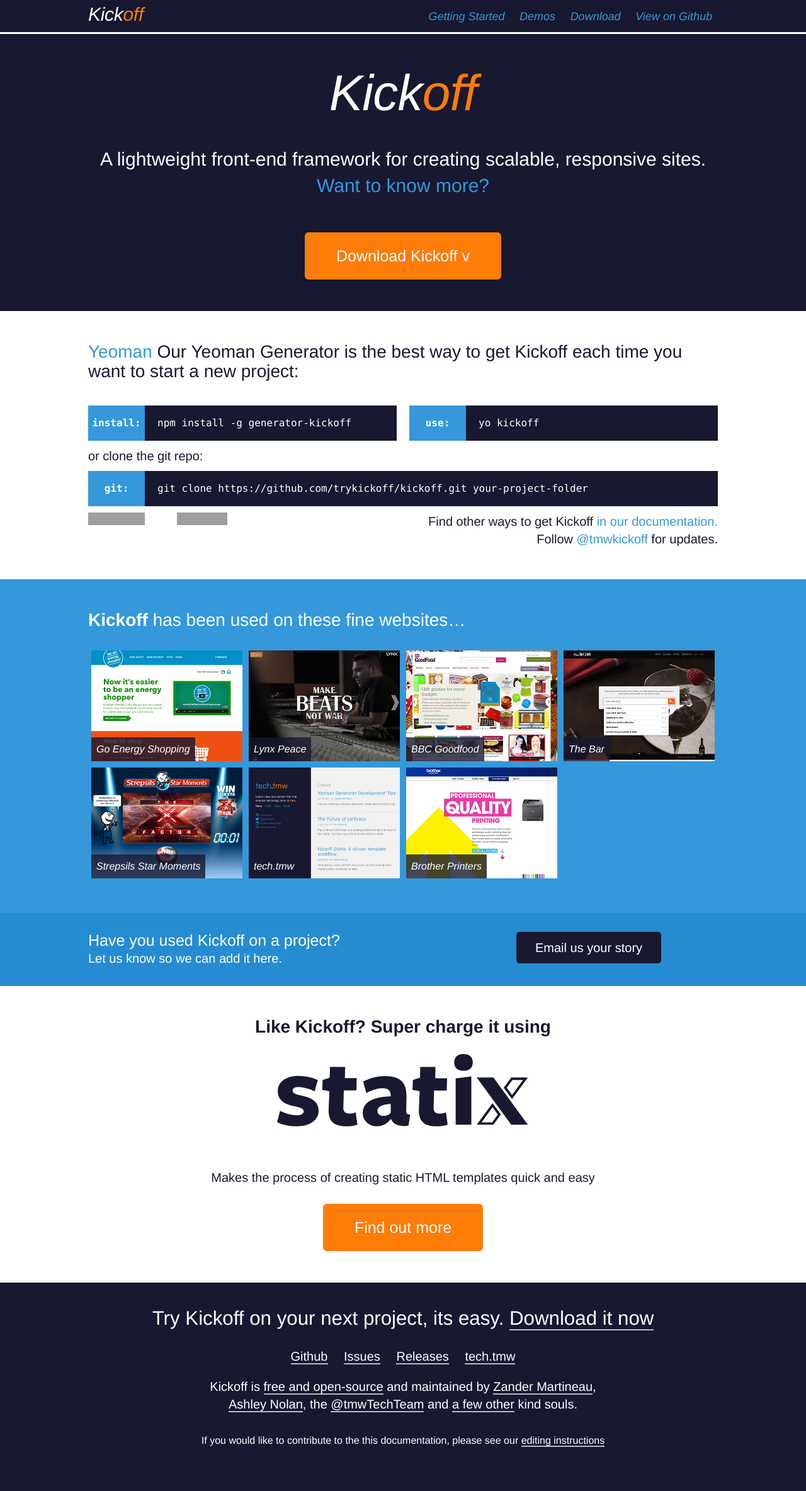
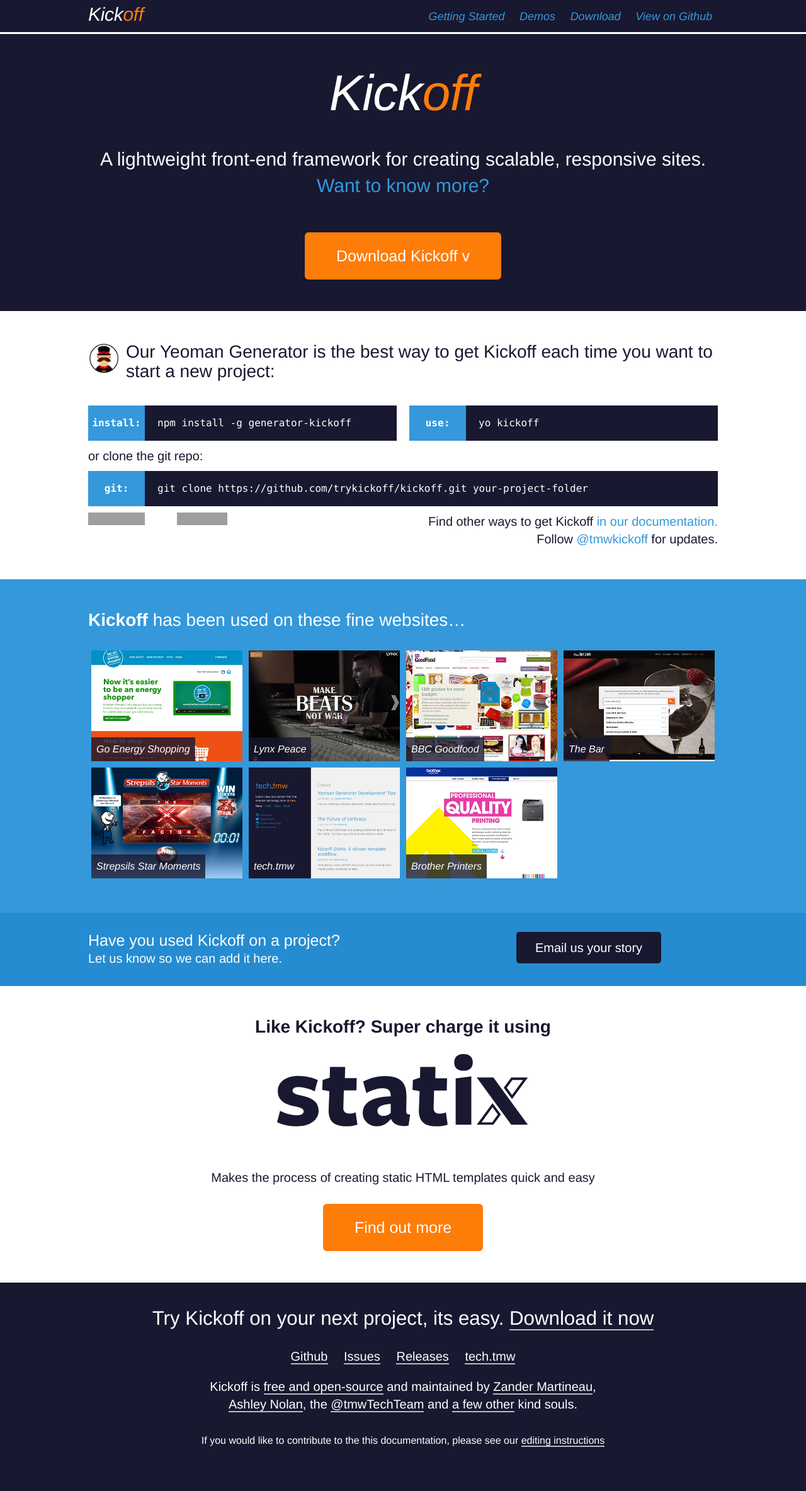
Before and after one commit to TryKickoff/trykickoff.github.io, a Jekyll site: the page built from index.html, in a window 1280 px wide. Shown: the whole page at 63% size. Built offline with Jekyll 4.4.1, drawn with Linux system fonts in a browser that asks for light colours; nearby versions of some CDN libraries; Markdown is read by kramdown in place of the engine named in the settings; the list of posts is cut into pages by our own code; comment, search, counter and statistics services are not loaded; grey boxes are pictures that could not be loaded.

Commit message:
compile css & js

```diff
--- a/css/kickoff.css
+++ b/css/kickoff.css
@@ -2499,6 +2499,19 @@
   color: #fff;
 }
 
+.yo {
+  display: inline-block;
+  width: 50px;
+  height: 50px;
+  margin-right: 10px;
+  background: url("/img/ui/yeoman.png") left top no-repeat;
+  background-size: 100%;
+  overflow: hidden;
+  text-align: left;
+  text-indent: -999em;
+  float: left;
+}
+
 .bigBoy h1 {
   margin-bottom: 0;
   font-weight: bold;
```
Also changed, not shown: css/kickoff-old-ie.css (+13 -0 lines), js/dist/app.min.js, 3 other files.
